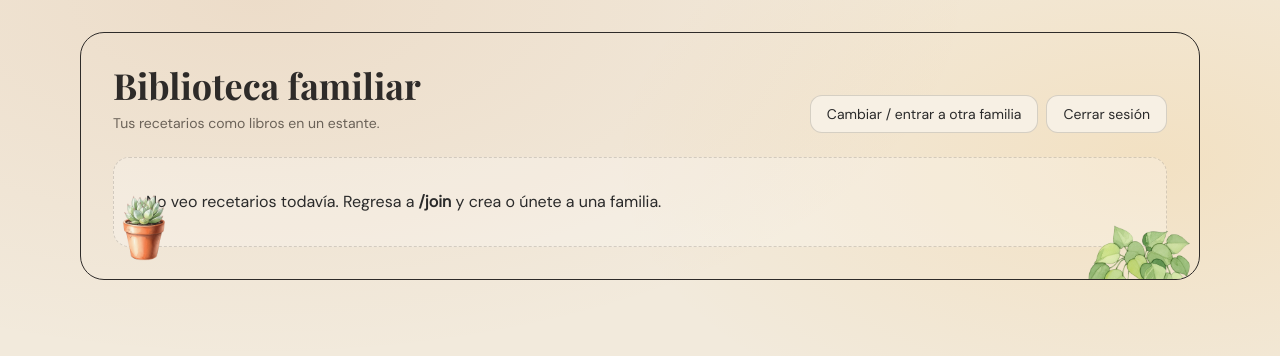
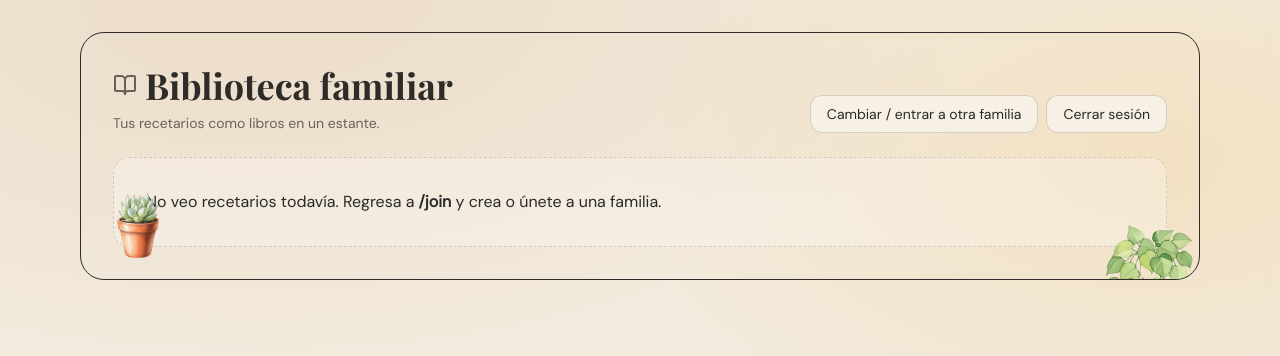
Before and after one commit to Josue112423/recetario-familiar, a Next.js app: page /library in a window 1280 px wide. Shown: the top 356 px of the page. Built offline with nearby package versions, Linux system fonts and the light colour scheme; a web font is replaced by a local one.

Commit message:
Arreglos lib

```diff
--- a/src/app/library/page.tsx
+++ b/src/app/library/page.tsx
@@ -3,6 +3,7 @@
 import { useEffect, useMemo, useState } from 'react'
 import { supabase } from '@/lib/supabaseClient'
 import { useRouter } from 'next/navigation'
+import { BookOpen, Share2, Copy } from "lucide-react"
 
 type Cookbook = {
   id: string
@@ -95,20 +96,24 @@ export default function LibraryPage() {
         <img
           src="/attached_assets/potted-plant.png"
           alt=""
-          className="pointer-events-none absolute bottom-[8px] left-[18px] w-[92px] z-[60]"
+          className="pointer-events-none absolute bottom-[10px] left-[12px] w-[92px] z-[60]"
         />
 
 
         <img
           src="/attached_assets/plant-vine.png"
           alt=""
-          className="pointer-events-none absolute right-[-8px] top-[190px] w-[130px] z-[60] opacity-90"
+          className="pointer-events-none absolute right-[-8px] top-[190px] w-[110px] z-[60] opacity-90"
         />
 
         <div className="relative z-10">
           <div className="flex flex-col gap-4 md:flex-row md:items-end md:justify-between">
             <div>
-              <h1 className="text-3xl md:text-4xl title-font">Biblioteca familiar</h1>
+              <h1 className="flex items-center gap-2 text-3xl md:text-4xl title-font">
+                <BookOpen className="w-6 h-6 opacity-70" />
+                Biblioteca familiar
+              </h1>
+
               <p className="mt-2 text-[13px] md:text-sm" style={{ color: 'var(--recipe-muted)' }}>
                 Tus recetarios como libros en un estante.
               </p>
@@ -170,7 +175,7 @@ export default function LibraryPage() {
                   </button>
 
                   <button
-                    className="rounded-xl px-4 py-2 text-sm text-white"
+                    className="flex items-center gap-2 rounded-xl px-4 py-2 text-sm text-white"
                     style={{ background: 'hsl(var(--primary))' }}
                     onClick={async () => {
                       const text = `Únete a nuestro recetario familiar. Código: ${familyCode}\nLink: ${window.location.origin}/join`
@@ -182,6 +187,7 @@ export default function LibraryPage() {
                       }
                     }}
                   >
+                    <Share2 className="w-4 h-4" />
                     Compartir
                   </button>
                 </div>
```
